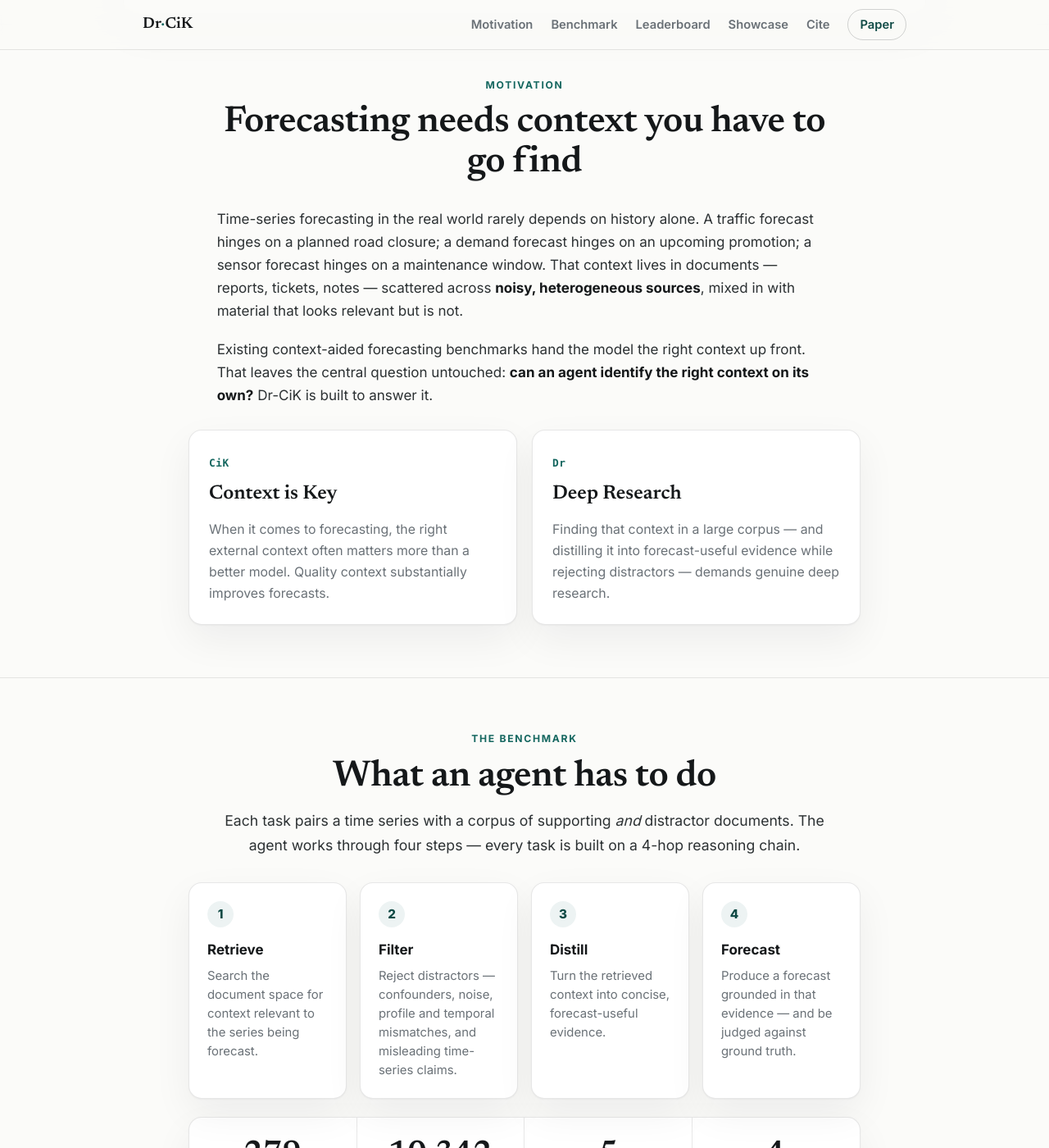
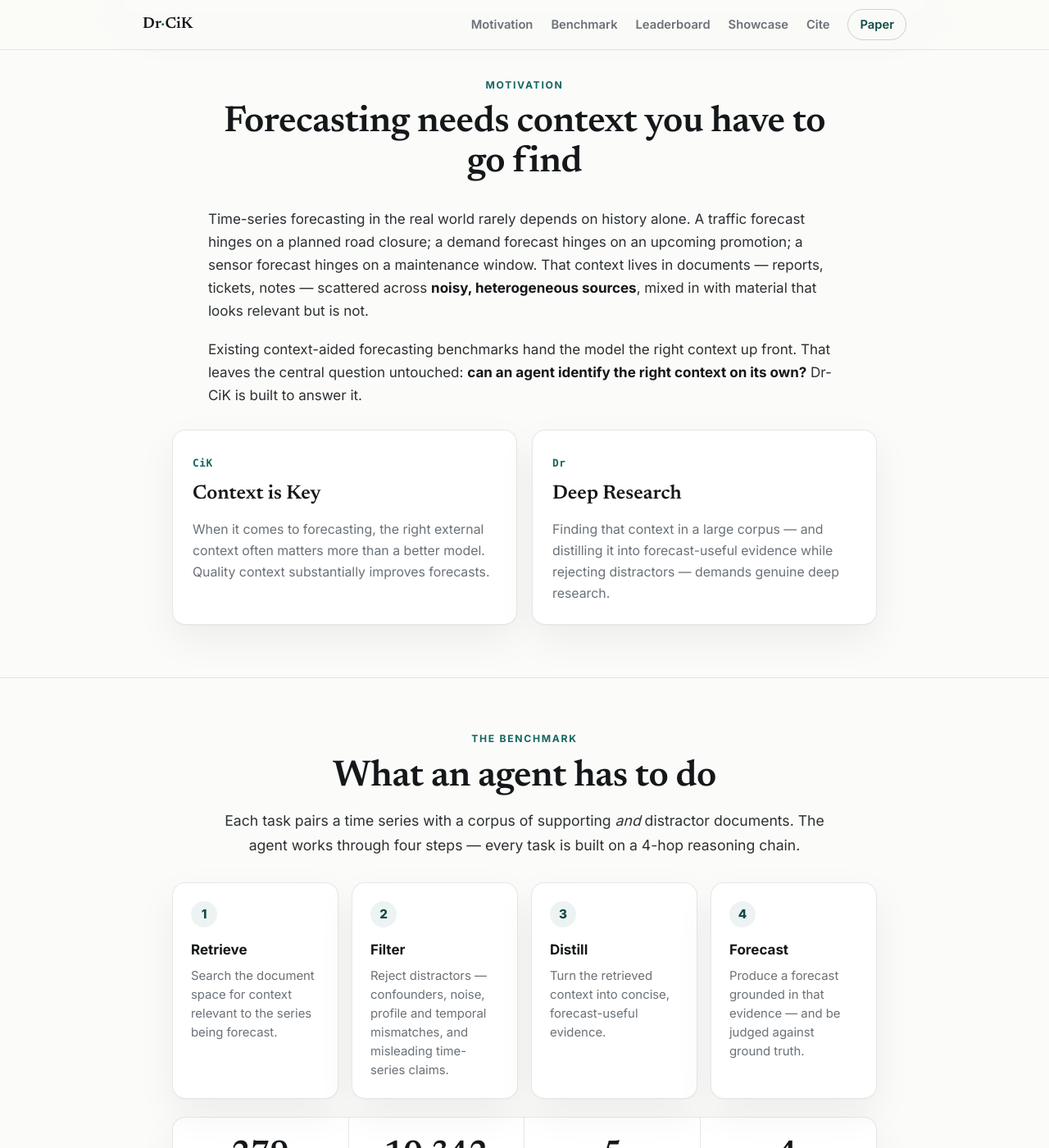
Before and after one commit to YihongT/yihongt.github.io, a Jekyll site: the page Dr-CiK/index.html, which Jekyll copies as it is, in a window 1280 px wide and 1400 px high, scrolled down 1080 px. Shown: the whole window at 82% size. Built offline with Jekyll 4.4.1, drawn with Linux system fonts in a browser that asks for light colours; some of the changed text lies outside the part shown.

Commit message:
Update Dr-CiK project page: centered content column (no full-width), Valentina corresponding
Co-Authored-By: Claude Opus 4.8 <noreply@anthropic.com>

```diff
--- a/Dr-CiK/index.html
+++ b/Dr-CiK/index.html
@@ -20,7 +20,7 @@
       href="https://fonts.googleapis.com/css2?family=Inter:wght@400;500;600;700;800&family=Newsreader:ital,opsz,wght@0,6..72,400;0,6..72,500;0,6..72,600;1,6..72,400;1,6..72,500&display=swap"
       rel="stylesheet"
     />
-    <link rel="stylesheet" href="static/css/project.css" />
+    <link rel="stylesheet" href="static/css/project.css?v=3" />
   </head>
   <body>
     <!-- ===== top nav ===== -->
--- a/Dr-CiK/static/css/project.css
+++ b/Dr-CiK/static/css/project.css
@@ -20,7 +20,7 @@
   --gold: #9a7b3f;
   --bad: #a14b3c;
   --max: 980px;
-  --content: 820px;
+  --content: 860px;
   --radius: 16px;
   --radius-sm: 10px;
   --shadow: 0 1px 2px rgba(21, 24, 26, 0.04), 0 18px 48px rgba(21, 24, 26, 0.06);
@@ -344,13 +344,11 @@ table.lb tbody tr:hover td { background: var(--accent-soft); }
 .site-footer a:hover { color: var(--accent); }
 
 /* ---------- width refinement ----------
-   Keep content in a centered, readable column rather than edge-to-edge.
-   Text stays narrow; card grids and the citation are capped to --content.
-   The figure and the data-dense leaderboard may use the full frame width. */
-.def-row,
-.steps,
-.findings,
-.stats,
-.case-grid,
-.cite-card { max-width: var(--content); margin-left: auto; margin-right: auto; }
-.lede { margin-left: auto; margin-right: auto; }
+   Constrain ALL section content to a centered column so nothing runs
+   edge-to-edge. The full-width hairline divider (the .section top border)
+   is intentional; only the content inside is capped. */
+.section { padding-left: 24px; padding-right: 24px; }
+.section > * { max-width: var(--content); margin-left: auto; margin-right: auto; }
+.section > .section-head { max-width: 70ch; }   /* text column stays narrower */
+.section > .prose { max-width: 72ch; }
+.section > #leaderboard { max-width: var(--max); } /* data table gets a little more room */
```
